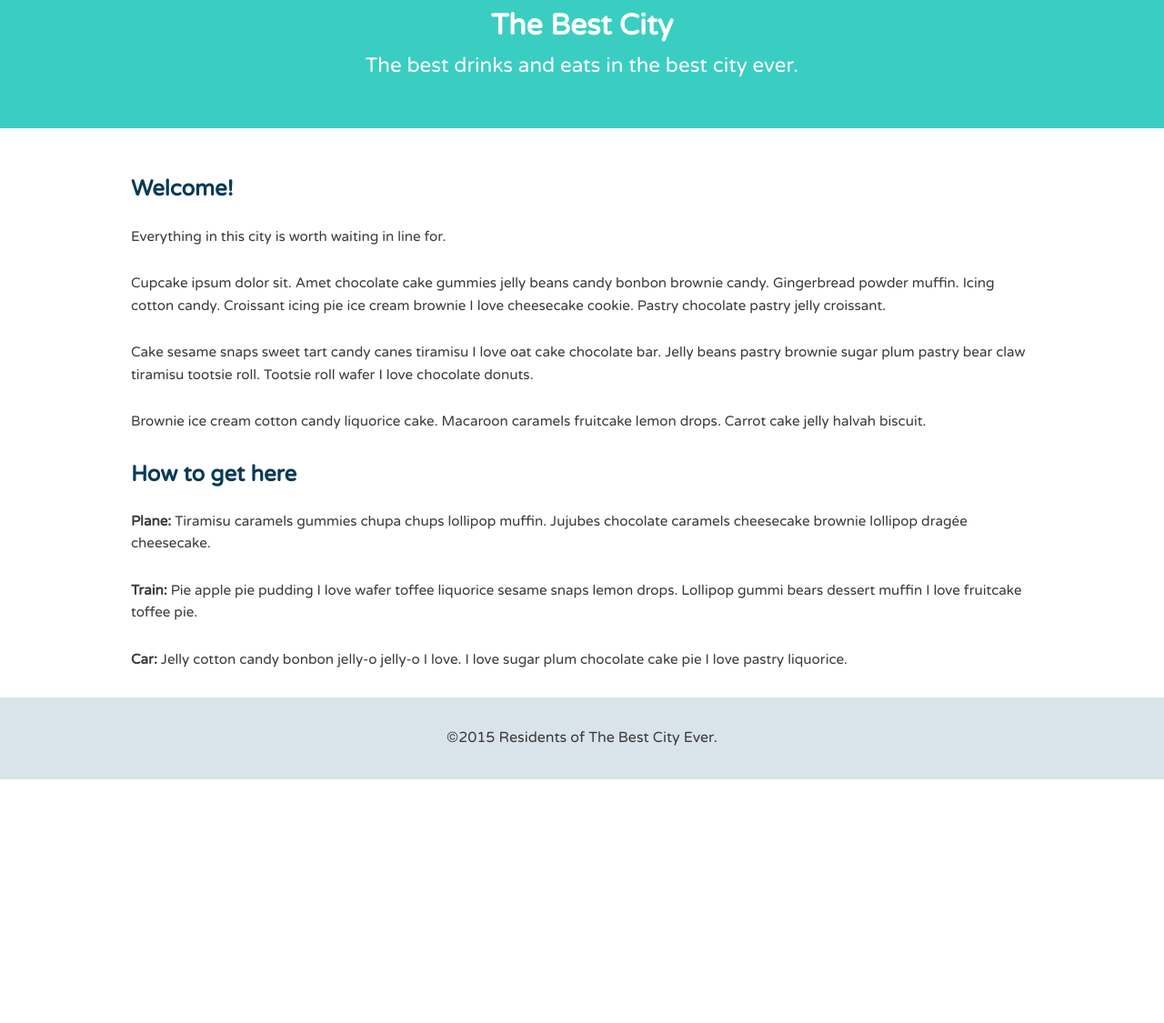
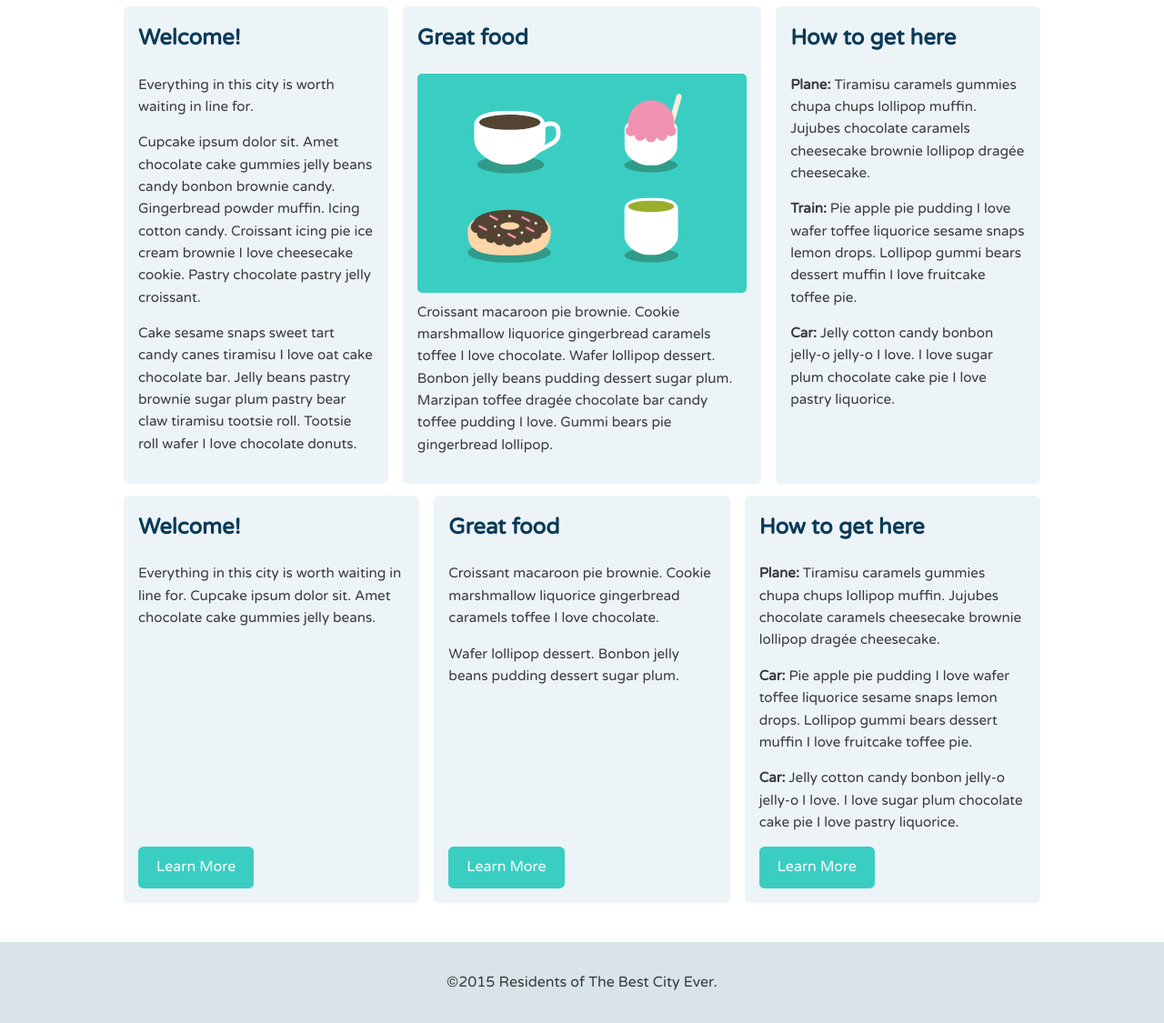
Before and after one commit to ghelanijimmy/flexbox, a plain HTML site: page index.html in a window 1280 px wide. Shown: the part 521-1646 px from the top of the page at 91% size. Before the commit the page ends 1378 px from the top, so only its background shows below. Drawn offline with Linux system fonts and the light colour scheme.

Commit message:
alignment and div sizes for columns and rows and buttons

```diff
--- a/css/base.css
+++ b/css/base.css
@@ -18,7 +18,7 @@ ul {
 }
 p {
 	font-size: .95em;
-	margin-bottom: 1.8em;
+	margin: 0 0 1em 0;
 }
 h2,
 h3,
@@ -27,7 +27,7 @@ a {
 }
 h2,
 h3 {
-	margin-top: 0;
+	margin: 0 0 .8em 0;
 }
 a {
 	text-decoration: none;
@@ -81,8 +81,10 @@ img {
 	margin-bottom: 48px;
 }
 .col {
-	padding-right: 1em;
-	padding-left: 1em;
+	padding: 1em;
+	background: #edf4f7;
+	border-radius: .35em;
+	margin: 0 .5em .8em;
 }
 .main-footer {
 	background: #d9e4ea;
@@ -100,6 +102,13 @@ img {
 }
 .feat-img {
 	border-radius: 5px;
+}
+.button {
+	color: #fff;
+	text-align: center;
+	padding: .625em 1.25em;
+	background: #3acec2;
+	border-radius: .35em;
 }
 
 /* =================================
--- a/css/flexbox.css
+++ b/css/flexbox.css
@@ -4,10 +4,58 @@
 
 @media (min-width: 769px) {
 
+  .main-header, .main-nav, .row {
+    display: flex;
+  }
 
+  .main-header {
+    flex-direction: column;
+    align-items: center;
+  }
+
+  .row-first .col {
+    flex: 1 50%;
+  }
+
+  .row-first {
+    flex-wrap: wrap;
+  }
+
+  .row-first .secondary {
+    order: -1;
+  }
+
+  .row-button, .row-button .col {
+    display: flex;
+  }
+  .row-button .col {
+    flex-direction: column;
+    flex: 1;
+  }
+
+  .row-button .button {
+    margin-top: auto;
+    align-self: flex-start;
+  }
 
 }
 
 @media (min-width: 1025px) {
 
+  .main-header {
+    flex-direction: row;
+    justify-content: space-between;
+  }
+  .row-first .primary {
+    flex: 2;
+  }
+
+  .row-first .col {
+    flex-basis: 0;
+  }
+
+  .row-first .primary {
+    flex-grow: 1.4;
+  }
+
 }
--- a/index.html
+++ b/index.html
@@ -25,21 +25,57 @@
 		<span class="tagline">The best drinks and eats in the best city ever.</span>
 	</div><!--/.banner-->
 
-	<div class="row">
+	<div class="row row-first">
 		<div class="primary col">
+			<h2>Great food</h2>
+			<img class="feat-img" src="img/treats.svg" alt="Drinks and eats">
+			<p>Croissant macaroon pie brownie. Cookie marshmallow liquorice gingerbread caramels toffee I love chocolate. Wafer lollipop dessert. Bonbon jelly beans pudding dessert sugar plum. Marzipan toffee drag&#233;e chocolate bar candy toffee pudding I love. Gummi bears pie gingerbread lollipop.</p>
+		</div><!--/.primary-->
+
+		<div class="secondary col">
 			<h2>Welcome!</h2>
 			<p>Everything in this city is worth waiting in line for.</p>
 			<p>Cupcake ipsum dolor sit. Amet chocolate cake gummies jelly beans candy bonbon brownie candy. Gingerbread powder muffin. Icing cotton candy. Croissant icing pie ice cream brownie I love cheesecake cookie. Pastry chocolate pastry jelly croissant.</p>
 			<p>Cake sesame snaps sweet tart candy canes tiramisu I love oat cake chocolate bar. Jelly beans pastry brownie sugar plum pastry bear claw tiramisu tootsie roll. Tootsie roll wafer I love chocolate donuts.</p>
-			<p>Brownie ice cream cotton candy liquorice cake. Macaroon caramels fruitcake lemon drops. Carrot cake jelly halvah biscuit. </p>
-		</div><!--/.primary-->
+		</div><!--/.secondary-->
 
-		<div class="secondary col">
+		<div class="tertiary col">
 			<h2>How to get here</h2>
 			<p><strong>Plane: </strong>Tiramisu caramels gummies chupa chups lollipop muffin. Jujubes chocolate caramels cheesecake brownie lollipop drag&#233;e cheesecake.</p>
 			<p><strong>Train: </strong>Pie apple pie pudding I love wafer toffee liquorice sesame snaps lemon drops. Lollipop gummi bears dessert muffin I love fruitcake toffee pie.</p>
 			<p><strong>Car: </strong>Jelly cotton candy bonbon jelly-o jelly-o I love. I love sugar plum chocolate cake pie I love pastry liquorice.</p>
-		</div><!--/.secondary-->
+		</div><!--/.tertiary-->
+	</div>
+
+	<div class="row row-button">
+		<div class="primary col">
+			<h2>Welcome!</h2>
+			<p>Everything in this city is worth waiting in line for. Cupcake ipsum dolor sit. Amet chocolate cake gummies jelly beans.</p>
+			<a class="button" href="#">Learn More</a>
+		</div>
+		<!--/.primary-->
+
+		<div class="secondary col">
+			<h2>Great food</h2>
+			<p>Croissant macaroon pie brownie. Cookie marshmallow liquorice gingerbread caramels toffee I love chocolate.</p>
+			<p>Wafer lollipop dessert. Bonbon jelly beans pudding dessert sugar plum.</p>
+			<a class="button" href="#">Learn More</a>
+		</div>
+		<!--/.secondary-->
+
+		<div class="tertiary col">
+			<h2>How to get here</h2>
+			<p>
+				<strong>Plane: </strong>Tiramisu caramels gummies chupa chups lollipop muffin. Jujubes chocolate caramels cheesecake brownie lollipop
+				drag&#233;e cheesecake.</p>
+			<p>
+				<strong>Car: </strong>Pie apple pie pudding I love wafer toffee liquorice sesame snaps lemon drops. Lollipop gummi bears dessert
+				muffin I love fruitcake toffee pie.</p>
+			<p>
+				<strong>Car: </strong>Jelly cotton candy bonbon jelly-o jelly-o I love. I love sugar plum chocolate cake pie I love pastry liquorice.</p>
+			<a class="button" href="#">Learn More</a>
+		</div>
+		<!--/.tertiary-->
 	</div>
 
 	<footer class="main-footer">
```
